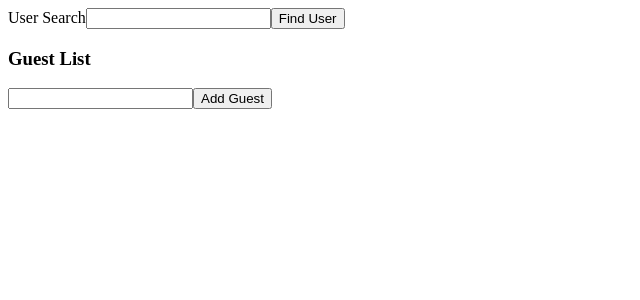
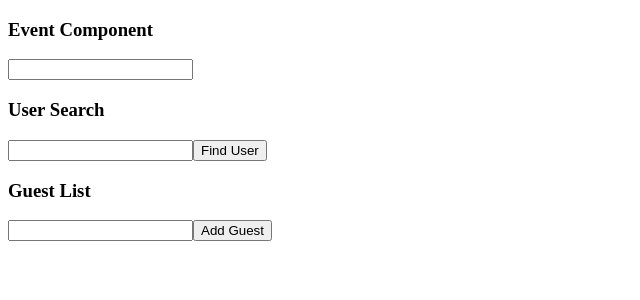
Before and after one commit to jimstav/rts, a React (Create React App) app: page / in a window 1280 px wide. Shown: the top 300 px of the page, without its empty margins (0-640 px from the left). Built offline with nearby package versions, Linux system fonts and the light colour scheme.

Commit message:
Typing Standalone Event Handlers

```diff
--- /dev/null
+++ b/src/events/EventComponent.tsx
@@ -0,0 +1,13 @@
+const EventComponent: React.FC = () => {
+  const onChange = (event: React.ChangeEvent<HTMLInputElement>) => {
+    console.log(event);
+  };
+  return (
+    <div>
+      <h3>Event Component</h3>
+      <input onChange={onChange} />
+    </div>
+  );
+};
+
+export default EventComponent;
--- a/src/index.tsx
+++ b/src/index.tsx
@@ -1,6 +1,7 @@
 import ReactDOM from 'react-dom/client';
 import GuestList from './state/GuestList';
 import UserSearch from './state/UserSearch';
+import EventComponent from './events/EventComponent';
 
 const el = document.getElementById('root');
 
@@ -9,6 +10,7 @@
 const App = () => {
   return (
     <div>
+      <EventComponent />
       <UserSearch />
       <GuestList />
     </div>
--- a/src/state/UserSearch.tsx
+++ b/src/state/UserSearch.tsx
@@ -20,7 +20,7 @@
 
   return (
     <div>
-      User Search
+      <h3>User Search</h3>
       <input value={name} onChange={(e) => setName(e.target.value)} />
       <button onClick={onClick}>Find User</button>
       <div>
```
